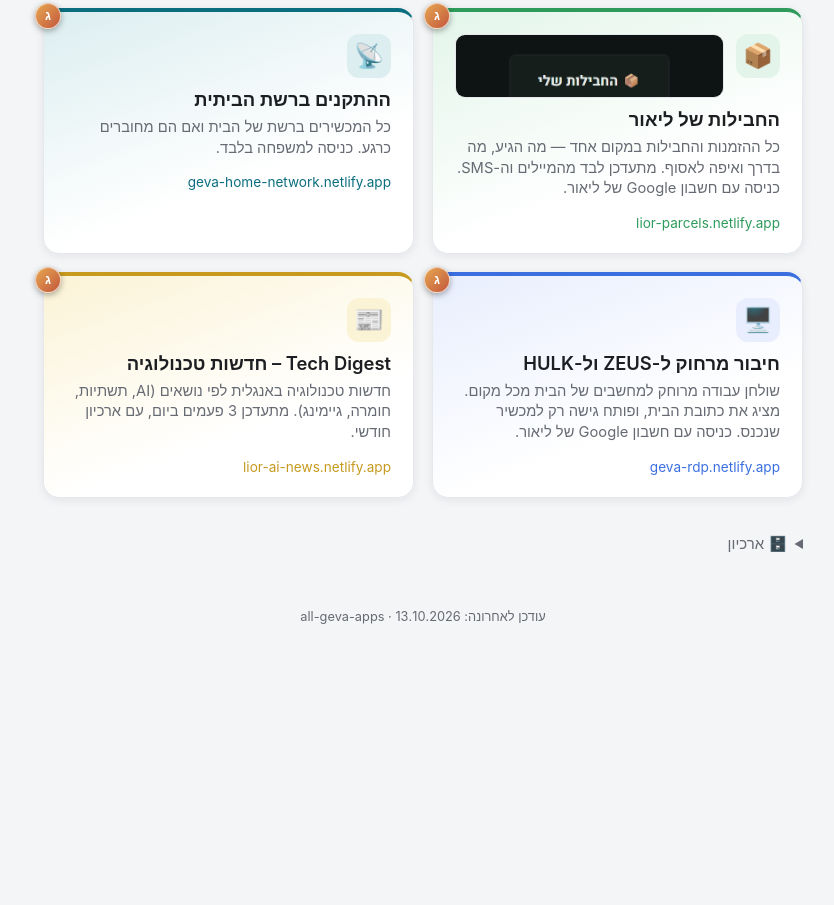
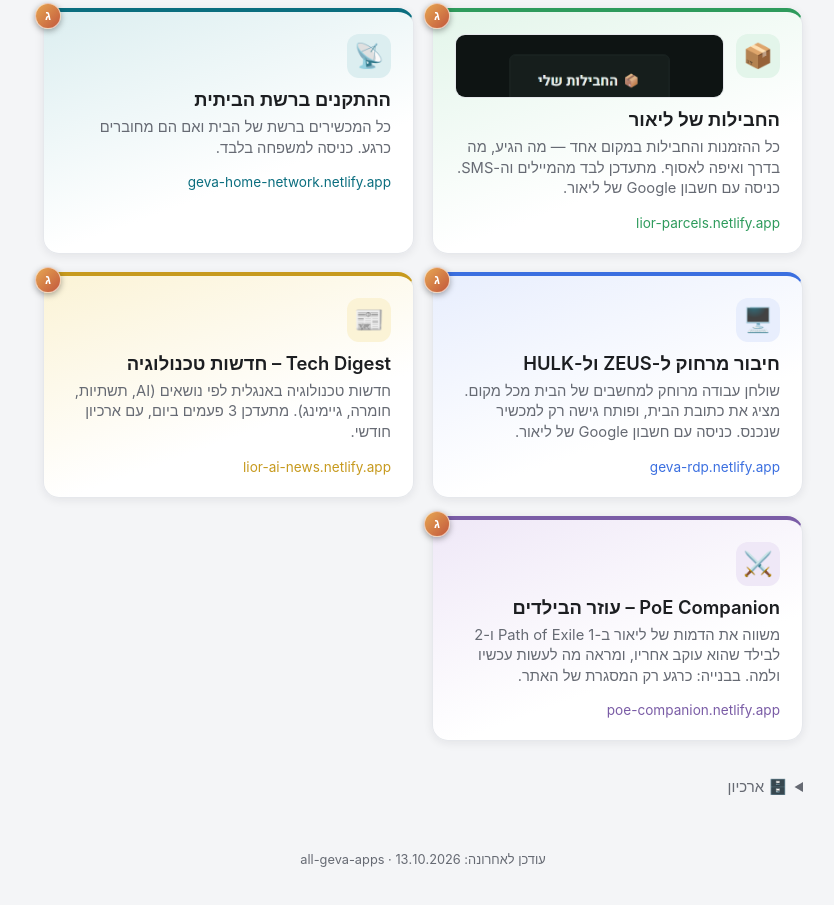
Before and after one commit to ooHulKoo1973/all-geva-apps, a plain HTML site: page index.html in a window 1280 px wide. Shown: the part 1213-2118 px from the top of the page, without its empty margins (217-1051 px from the left). Before the commit the page ends 1901 px from the top, so only its background shows below. Drawn offline with Linux system fonts and the light colour scheme.

Commit message:
Family tab: a card for PoE Companion (poe-companion.netlify.app), marked as under construction
Co-Authored-By: Claude Fable 5.2 <noreply@anthropic.com>

```diff
--- a/index.html
+++ b/index.html
@@ -445,6 +445,16 @@
     <div class="link">lior-ai-news.netlify.app</div>
   </a>
 
+  <a class="card" data-key="poe-companion" data-c="purple" href="https://poe-companion.netlify.app" target="_blank" rel="noopener">
+    <div class="family-badge" title="אפליקציית משפחת גבע">ג</div>
+    <div class="card-top">
+      <div class="icon">⚔️</div>
+    </div>
+    <div class="title">PoE Companion – עוזר הבילדים</div>
+    <div class="desc">משווה את הדמות של ליאור ב-Path of Exile 1 ו-2 לבילד שהוא עוקב אחריו, ומראה מה לעשות עכשיו ולמה. בבנייה: כרגע רק המסגרת של האתר.</div>
+    <div class="link">poe-companion.netlify.app</div>
+  </a>
+
 </div>
 
 <details class="archive">
```
